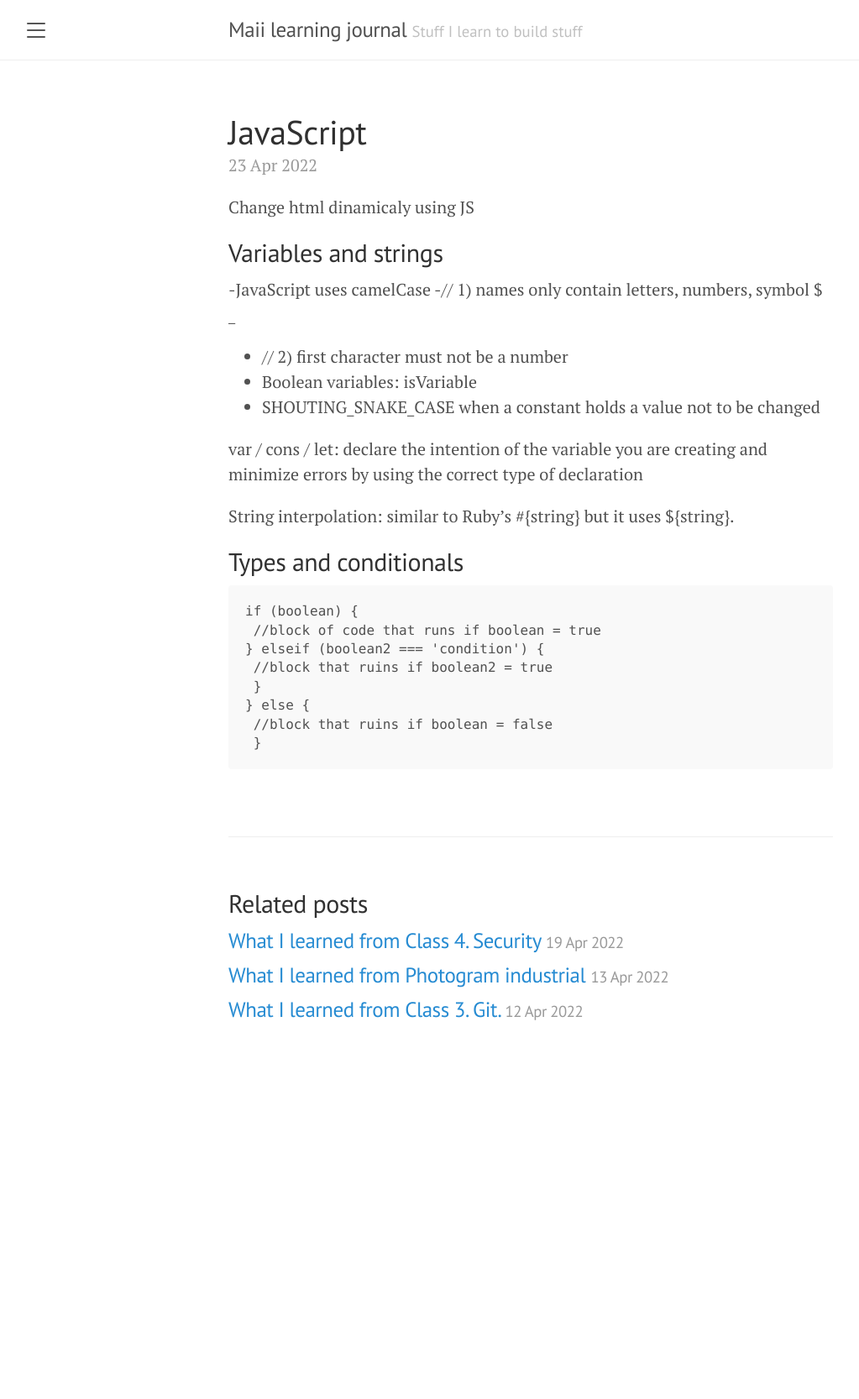
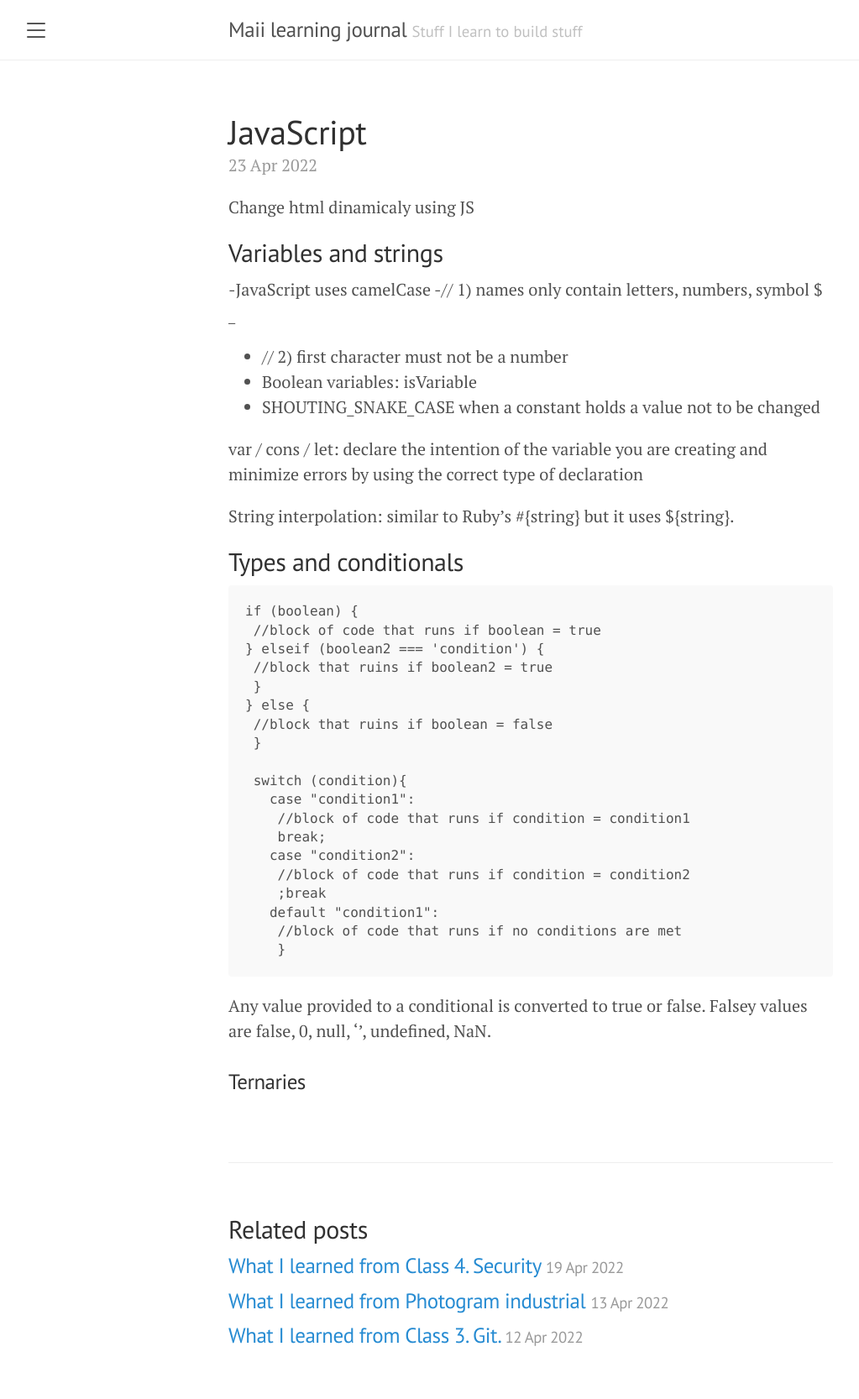
Before and after one commit to eamesa/maii-journal, a Jekyll site: the page built from _posts/2022-04-23-JavaScript.md, in a window 1280 px wide. Shown: the whole page at 84% size, without its empty margins (8-1031 px from the left). Built offline with Jekyll 4.4.1, drawn with Linux system fonts in a browser that asks for light colours; a script that is not in the unit is left out; before the commit the page ends 1279 px from its top, so only the background shows below that.

Commit message:
Update 2022-04-23-JavaScript.md

````diff
--- a/_posts/2022-04-23-JavaScript.md
+++ b/_posts/2022-04-23-JavaScript.md
@@ -31,4 +31,19 @@ if (boolean) {
 } else {
  //block that ruins if boolean = false
  }
- ```
+
+ switch (condition){
+   case "condition1":
+    //block of code that runs if condition = condition1
+    break;
+   case "condition2":
+    //block of code that runs if condition = condition2
+    ;break
+   default "condition1":
+    //block of code that runs if no conditions are met
+    }
+```
+
+Any value provided to a conditional is converted to true or false. Falsey values are false, 0, null, '', undefined, NaN.
+
+### Ternaries
````
